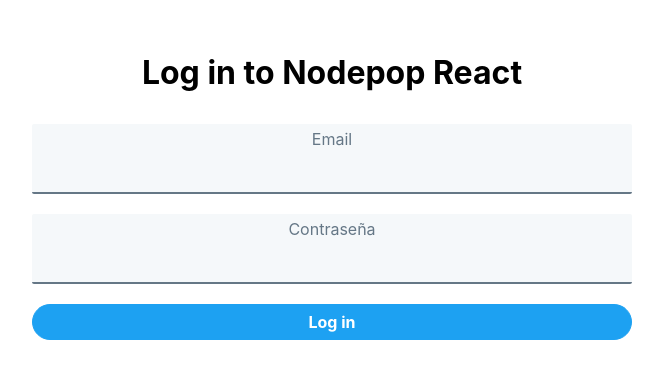
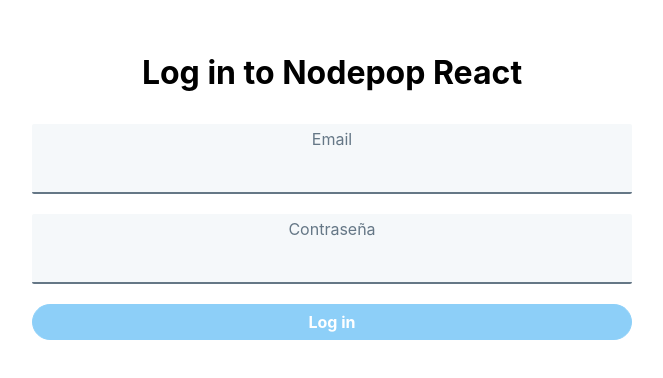
Before and after one commit to jaimeperezortega/nodepop-react, a React (Create React App) app in the folder nodepop-react/: page / in a window 1280 px wide. Shown: the top 378 px of the page, without its empty margins (308-971 px from the left). Built offline with nearby package versions, Linux system fonts and the light colour scheme.

Commit message:
Configurado el formulario para poder hacer login al backend de la práctica

```diff
--- a/nodepop-react/src/api/ads.js
+++ b/nodepop-react/src/api/ads.js
@@ -1,6 +1,6 @@
 import client from './client';
 
-const adsBaseUrl = 'http://localhost:8000/api/';
+const adsBaseUrl = 'http://localhost:3001/api/';
 
 export const getAds =  () => {
 
--- /dev/null
+++ b/nodepop-react/src/api/auth.js
@@ -0,0 +1,9 @@
+
+
+import client from './client'
+
+export const login = credentials => {
+
+    return client.post('http://localhost:3001/api/auth/login', credentials)
+
+};
--- a/nodepop-react/src/api/client.js
+++ b/nodepop-react/src/api/client.js
@@ -3,7 +3,7 @@
 // axios es un client http que nos sirve para configurar iun cliente para configurar una URL por defecto donde se va a dirigir
 
 
-//const baseURL = 'http://localhost:3001'
+const baseURL = 'http://localhost:3001'
 const client = axios.create({ baseURL: process.env.REACT_APP_API_BASE_URL });
 client.interceptors.response.use(response => response.data) //Con este interceptor, todas las peticiones que haga axios, van a devolverme los datos ya modelizados a los anuncios. En el método no tengo que preoucparme por averiguar como me llegan esos datos desde axios. Si hay un error le podemos pasar una función en el 2º parámetro
 
--- a/nodepop-react/src/components/auth/LoginForm.js
+++ b/nodepop-react/src/components/auth/LoginForm.js
@@ -7,12 +7,12 @@
 
 import './LoginForm.css';
 
-function LoginForm() {
+function LoginForm({onSubmit}) {
 
 
     //Establezco primero el estado de mi componente con un objeto que contiene mi username y password como un string vacío cada uno
     const [credentials, setCredentials] = React.useState({
-        username: '',
+        email: '',
         password: '',
     });
 
@@ -30,14 +30,25 @@
 
     }
 
+    //Creo el método que va a manejar el evento submit del formulario
+
+    const handleSubmit = event =>{
+        event.preventDefault();
+        onSubmit(credentials);
+        console.log(credentials);
+
+    }
+
+    const {email, password} = credentials; // Desestructuro las propiedades username y password del objeto credentials
+
   return (
-    <form className="loginForm">
+    <form className="loginForm" onSubmit = {handleSubmit}>
       <FormField
         type="text"
-        name="username"
+        name="email"
         label="email"
         className="loginForm-field"
-        value={credentials.username}
+        value={email}
         onChange ={handleInputChange}
       />
       <FormField
@@ -45,10 +56,12 @@
         name="password"
         label="contraseña"
         className="loginForm-field"
-        value={credentials.password}
+        value={password}
         onChange = {handleInputChange}
       />
-      <Button type="submit" className="loginForm-submit" variant="primary">
+      <Button type="submit" className="loginForm-submit" variant="primary" disabled={!credentials.email || !credentials.password} > {/*Con este condicional establezaco si el botón está o no habilitado en función del estado del componente. Si no hay valor en username o en password, el botón queda deshabilitado}*/}
+
+
         Log in
       </Button>
     </form>
--- a/nodepop-react/src/components/auth/LoginPage.js
+++ b/nodepop-react/src/components/auth/LoginPage.js
@@ -2,6 +2,7 @@
 
 import React from 'react';
 import LoginForm from './LoginForm';
+import {login} from '../../api/auth'
 
 import './LoginPage.css';
 
@@ -9,7 +10,7 @@
   return (
     <div className="loginPage">
       <h1 className="loginPage-title">Log in to Nodepop React</h1>
-      <LoginForm />
+      <LoginForm onSubmit={login} />
     </div>
   );
 }
```
Also changed, not shown: 1 other file (tests, documents, lock files or other folders).
